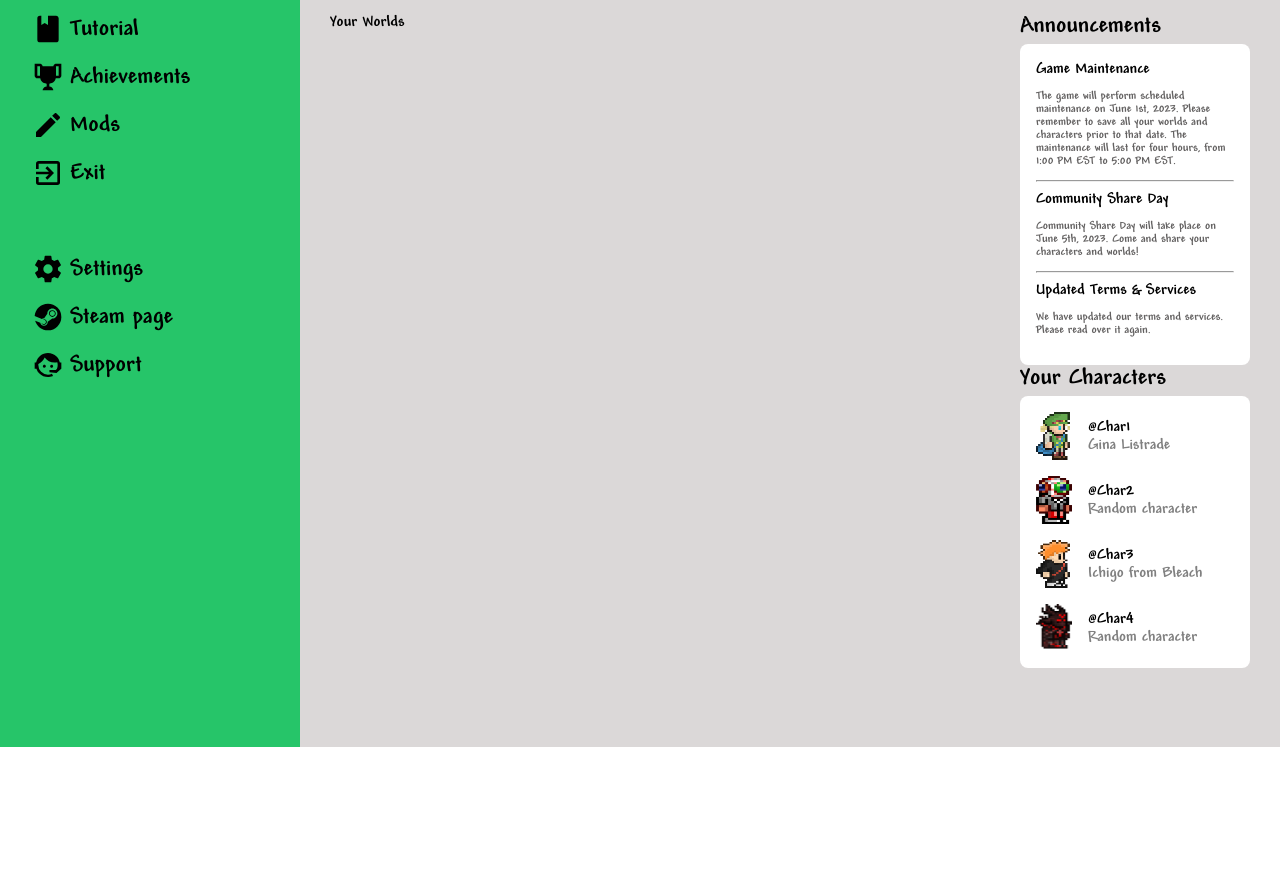
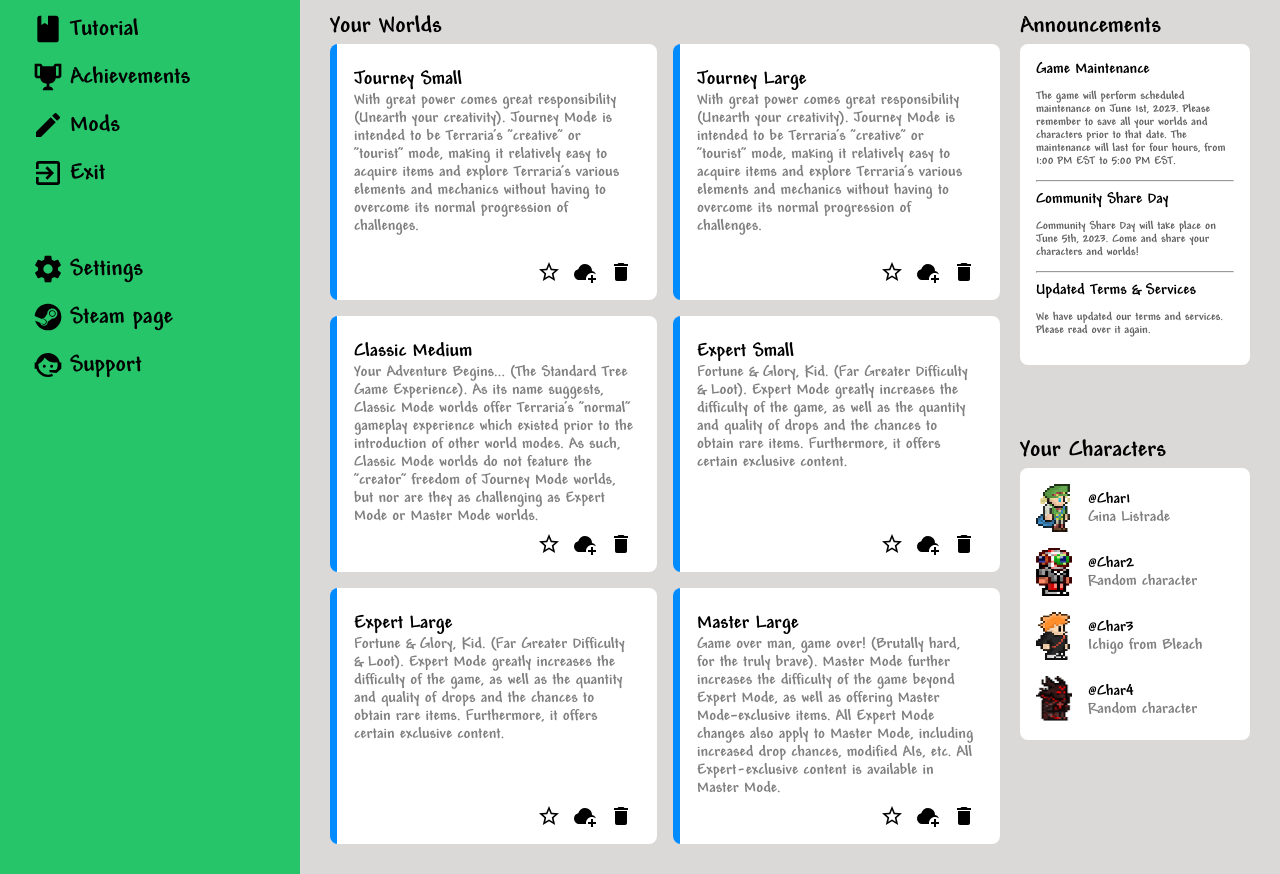
Before and after one commit to EdwinZhu732/admin_dashboard, a plain HTML site: page index.html in a window 1280 px wide. Shown: the part 191-1065 px from the top of the page. Before the commit the page ends 938 px from the top, so only its background shows below. Drawn offline with Linux system fonts and the light colour scheme.

Commit message:
Added Worlds grid

```diff
--- a/index.html
+++ b/index.html
@@ -89,8 +89,61 @@
         <div class="main">
             <div class="worlds">
                 <div>Your Worlds</div>
-                <div class="world-grid">
-
+                <div class="worlds-grid">
+                    <div class="world">
+                        <div>Journey Small</div>
+                        <div>With great power comes great responsibility (Unearth your creativity). Journey Mode is intended to be Terraria's "creative" or "tourist" mode, making it relatively easy to acquire items and explore Terraria's various elements and mechanics without having to overcome its normal progression of challenges.</div>
+                        <div class="worlds-icons">
+                            <img src="images/star-outline.svg" class="worlds-icon">
+                            <img src="images/cloud-plus.svg" class="worlds-icon">
+                            <img src="images/delete.svg" class="worlds-icon">
+                        </div>
+                    </div>
+                    <div class="world">
+                        <div>Journey Large</div>
+                        <div>With great power comes great responsibility (Unearth your creativity). Journey Mode is intended to be Terraria's "creative" or "tourist" mode, making it relatively easy to acquire items and explore Terraria's various elements and mechanics without having to overcome its normal progression of challenges.</div>
+                        <div class="worlds-icons">
+                            <img src="images/star-outline.svg" class="worlds-icon">
+                            <img src="images/cloud-plus.svg" class="worlds-icon">
+                            <img src="images/delete.svg" class="worlds-icon">
+                        </div>
+                    </div>
+                    <div class="world">
+                        <div>Classic Medium</div>
+                        <div>Your Adventure Begins... (The Standard Tree Game Experience). As its name suggests, Classic Mode worlds offer Terraria's "normal" gameplay experience which existed prior to the introduction of other world modes. As such, Classic Mode worlds do not feature the "creator" freedom of Journey Mode worlds, but nor are they as challenging as Expert Mode or Master Mode worlds.</div>
+                        <div class="worlds-icons">
+                            <img src="images/star-outline.svg" class="worlds-icon">
+                            <img src="images/cloud-plus.svg" class="worlds-icon">
+                            <img src="images/delete.svg" class="worlds-icon">
+                        </div>
+                    </div>
+                    <div class="world">
+                        <div>Expert Small</div>
+                        <div>Fortune & Glory, Kid. (Far Greater Difficulty & Loot). Expert Mode greatly increases the difficulty of the game, as well as the quantity and quality of drops and the chances to obtain rare items. Furthermore, it offers certain exclusive content.</div>
+                        <div class="worlds-icons">
+                            <img src="images/star-outline.svg" class="worlds-icon">
+                            <img src="images/cloud-plus.svg" class="worlds-icon">
+                            <img src="images/delete.svg" class="worlds-icon">
+                        </div>
+                    </div>
+                    <div class="world">
+                        <div>Expert Large</div>
+                        <div>Fortune & Glory, Kid. (Far Greater Difficulty & Loot). Expert Mode greatly increases the difficulty of the game, as well as the quantity and quality of drops and the chances to obtain rare items. Furthermore, it offers certain exclusive content.</div>
+                        <div class="worlds-icons">
+                            <img src="images/star-outline.svg" class="worlds-icon">
+                            <img src="images/cloud-plus.svg" class="worlds-icon">
+                            <img src="images/delete.svg" class="worlds-icon">
+                        </div>
+                    </div>
+                    <div class="world">
+                        <div>Master Large</div>
+                        <div>Game over man, game over! (Brutally hard, for the truly brave). Master Mode further increases the difficulty of the game beyond Expert Mode, as well as offering Master Mode–exclusive items. All Expert Mode changes also apply to Master Mode, including increased drop chances, modified AIs, etc. All Expert-exclusive content is available in Master Mode.</div>
+                        <div class="worlds-icons">
+                            <img src="images/star-outline.svg" class="worlds-icon">
+                            <img src="images/cloud-plus.svg" class="worlds-icon">
+                            <img src="images/delete.svg" class="worlds-icon">
+                        </div>
+                    </div>
                 </div>
             </div>
             <div class="announcements">
--- a/styles.css
+++ b/styles.css
@@ -213,6 +213,7 @@ body{
     padding-right: 24px;
     padding-left: 24px;
     border: none;
+    font-weight: bold;
 }
 
 .bottom > .right > button:hover{
@@ -238,6 +239,7 @@ body{
 .main > .chars > div:first-child{
     font-size: 24px;
     margin-bottom: 4px;
+    margin-top: 8px;
 }
 
 .main > .chars > .chars-grid{
@@ -274,7 +276,58 @@ body{
     font-size: 12px;
     color: rgb(99, 97, 97);
 }
+
 .chars-img{
     width: 36px;
     height: 48px;
 }
+
+.main > .worlds{
+    grid-column: 1;
+    grid-row-start: 1;
+    grid-row-end: 3;
+    margin-right: 20px;
+}
+.main > .worlds > div:first-child{
+    font-size: 24px;
+    margin-bottom: 4px;
+}
+
+.main > .worlds > .worlds-grid{
+    display: grid;
+    grid-auto-rows: 256px;
+    grid-template-columns: repeat(auto-fit, minmax(300px, 1fr));
+    grid-gap: 16px;
+}
+
+.main > .worlds > .worlds-grid > .world{
+    background: linear-gradient(to right, rgb(0, 140, 255) 2%, white 2% 100%);
+    border-radius: 8px;
+    display: flex;
+    flex-direction: column;
+    padding: 24px;
+    padding-bottom: 16px;
+
+}
+
+.main > .worlds > .worlds-grid > .world > .worlds-icons{
+    margin-top: auto;
+    display: flex;
+    justify-content: flex-end;
+    gap: 12px;
+}
+
+.main > .worlds > .worlds-grid > .world > .worlds-icons > .worlds-icon{
+    height: 24px;
+    width: 24px;
+    cursor: pointer;
+
+}
+
+.main > .worlds > .worlds-grid > .world > div:nth-child(2){
+    color: gray;
+}
+
+.main > .worlds > .worlds-grid > .world > div:first-child{
+    font-size: 20px;
+}
```
Also changed, not shown: images/Classic_mode_icon.png (added), images/Expert_mode_icon.png (added), images/Journey_mode_icon.png (added), images/Master_mode_icon.png (added).
